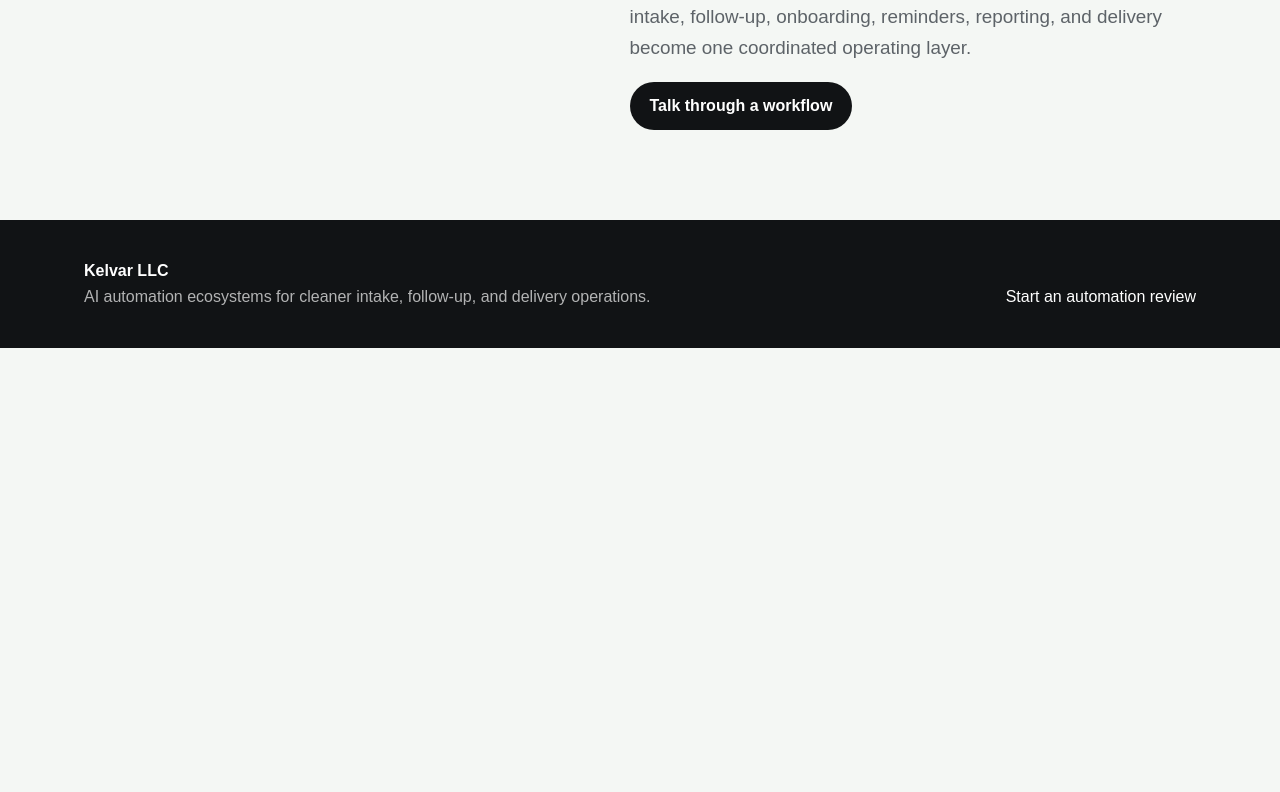
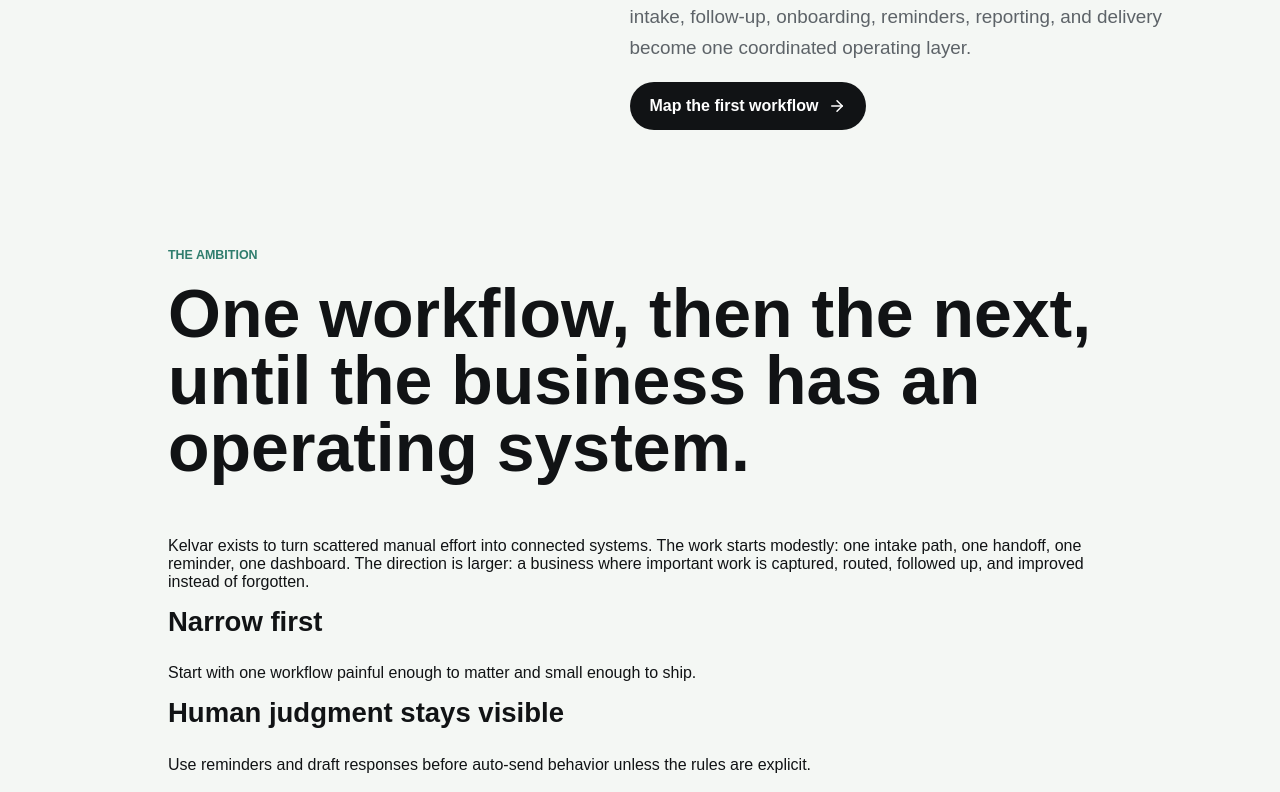
Before and after one commit to KelvarLLC/Business1, a Next.js app in the folder agency-ops/website/: page /about in a window 1280 px wide. Shown: the part 1020-1812 px from the top of the page. Before the commit the page ends 1368 px from the top, so only its background shows below. Built offline with nearby package versions, Linux system fonts and the light colour scheme.

Commit message:
Expand about page with brand doctrine

```diff
--- a/agency-ops/website/app/about/page.tsx
+++ b/agency-ops/website/app/about/page.tsx
@@ -1,9 +1,25 @@
 import Link from "next/link";
+import { ArrowRight } from "lucide-react";
+
+const principles = [
+  {
+    title: "Narrow first",
+    text: "Start with one workflow painful enough to matter and small enough to ship."
+  },
+  {
+    title: "Human judgment stays visible",
+    text: "Use reminders and draft responses before auto-send behavior unless the rules are explicit."
+  },
+  {
+    title: "Reusable by default",
+    text: "Every offer, workflow, proposal, and delivery note should become easier to reuse the next time."
+  }
+];
 
 export default function AboutPage() {
   return (
     <main className="page-shell">
-      <section className="page-hero">
+      <section className="page-hero about-hero">
         <p className="eyebrow">About</p>
         <h1>Kelvar LLC builds AI systems operators can trust after launch.</h1>
         <p>
@@ -28,9 +44,31 @@
             One system handles the first painful workflow. The next system connects to it. Over time, intake, follow-up,
             onboarding, reminders, reporting, and delivery become one coordinated operating layer.
           </p>
-          <Link className="primary-action dark" href="/contact">
-            Talk through a workflow
+          <Link className="primary-action dark" href="/start">
+            Map the first workflow <ArrowRight size={18} />
           </Link>
+        </div>
+      </section>
+
+      <section className="section ambition-band">
+        <div>
+          <p className="section-kicker">The ambition</p>
+          <h2>One workflow, then the next, until the business has an operating system.</h2>
+        </div>
+        <div className="ambition-copy">
+          <p>
+            Kelvar exists to turn scattered manual effort into connected systems. The work starts modestly: one intake
+            path, one handoff, one reminder, one dashboard. The direction is larger: a business where important work is
+            captured, routed, followed up, and improved instead of forgotten.
+          </p>
+          <div className="principle-list">
+            {principles.map((principle) => (
+              <article key={principle.title}>
+                <h3>{principle.title}</h3>
+                <p>{principle.text}</p>
+              </article>
+            ))}
+          </div>
         </div>
       </section>
     </main>
```
